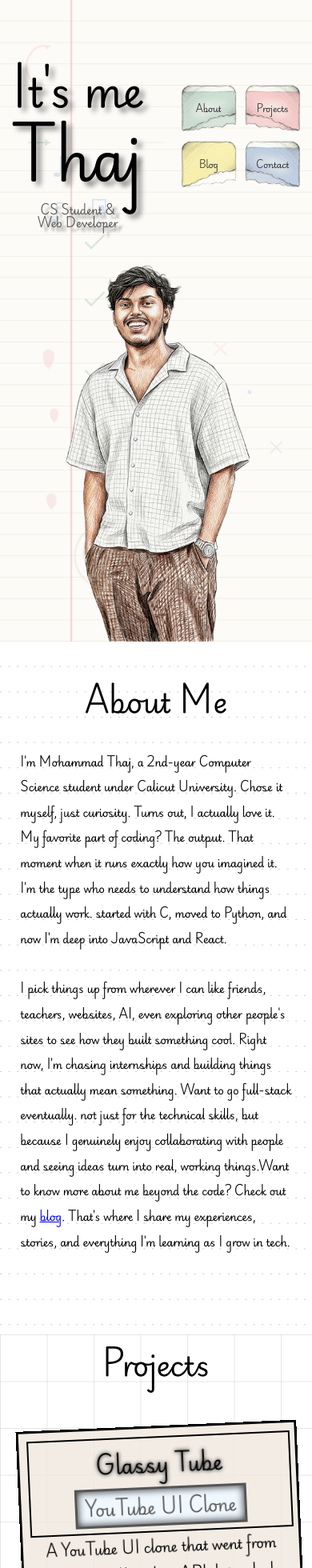
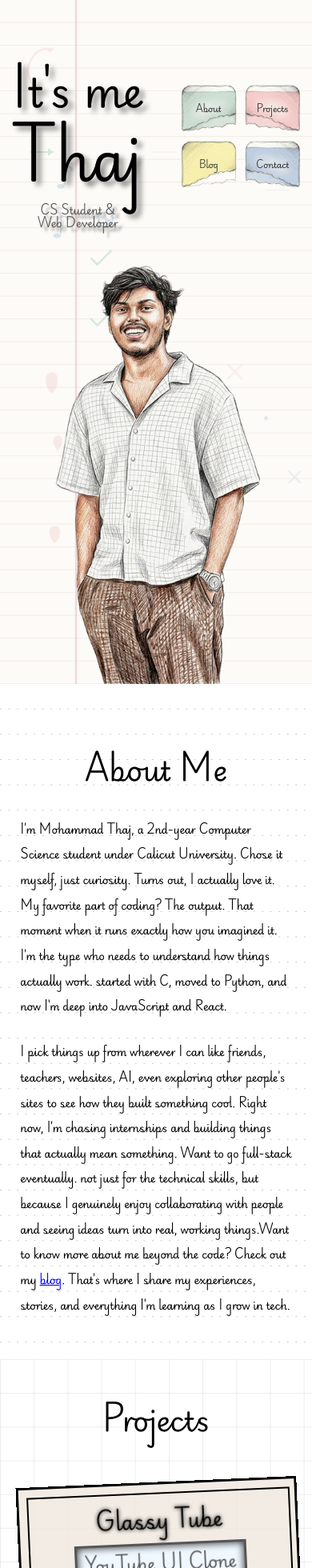
Before and after one commit to itsmethaj/portfolio, a React (Vite) app: page / in a window 390 px wide. Shown: the top 1960 px of the page at 80% size. Built offline with nearby package versions, Linux system fonts and the light colour scheme.

Commit message:
Update:made responsive

```diff
--- a/src/index.css
+++ b/src/index.css
@@ -40,6 +40,8 @@ body {
   overflow-y: scroll;
 }
 
+
+
 /*---------------Hero page---------------*/
 .hero-container {
   background-image: url("/hero-background.png");
@@ -51,7 +53,7 @@ body {
   gap: 30px;
   align-items: center;
   justify-content: space-between;
-  min-height: 100%;
+  min-height: 100svh;
 }
 
 .hero-text-container {
@@ -156,6 +158,7 @@ body {
   justify-content: center;
   width: 60%;
   max-width: 400px;
+  width: 260px;
   margin-bottom: 0;
   padding-bottom: 0;
 }
@@ -174,6 +177,8 @@ body {
   flex: 1;
 }
 
+
+
 /*---------------About page---------------*/
 .aboutme-container {
   background-image: url("/dotted.svg");
@@ -182,7 +187,7 @@ body {
   display: flex;
   align-items: center;
   justify-content: center;
-  height: 100%;
+   min-height: 100vh;
 }
 
 .aboutme-text-container {
@@ -207,21 +212,24 @@ body {
 }
 
 .para2 {
-  margin-top: 18px;
-  margin-bottom: 100px;
+  margin-bottom: 20px;
 }
 
-/*Projects page*/
+
+
+/*---------------Projects page---------------*/
 .projects-container {
   background-image: url("/grid.svg");
-  background-size: 400% auto;
-  height: 100%;
+  background-size:cover;
+   min-height: 100vh;
+   padding-bottom: 5vh;
+   padding-top: 0.1vh;
 }
 
 .projects-container h1 {
   font-size: 4vh;
-  margin-top: 0;
-  margin-bottom: 0;
+  margin-top: 4.4vh;
+  margin-bottom: 1.5vh;
   text-align: center;
 }
 
@@ -303,12 +311,13 @@ body {
   flex-direction: column;
   align-items: center;
   gap: 40px;
+  margin-top: 0;
 }
 
 .contact-text-container h1 {
-  font-size: 4vh;
-  margin-top: 0;
-  margin-bottom: 0;
+   font-size: 4vh;
+  margin-top: 4.4vh;
+  margin-bottom: 1.5vh;
   text-align: center;
 }
 
@@ -353,20 +362,22 @@ body {
   filter: drop-shadow(0 10px 15px rgba(0,0,0,0.2));
 }
 
-/*--------------- Blog Page ---------------*/
+
+
+/*--------------- Blog index Page ---------------*/
 .blog-container {
   background: url("/dotted_bg.svg");
   background-repeat: no-repeat;
   position: relative;
   overflow: hidden;
   min-height: 100vh;
-  padding: 40px 20px;
+  padding: 0 20px 40px 20px;
 }
 
 .blog-container h1 {
-  font-size: 4vh;
-  margin-top: 0;
-  margin-bottom: 0;
+   font-size: 4vh;
+  margin-top: 4.4vh;
+  margin-bottom: 1.5vh;
   text-align: center;
 }
 
@@ -419,7 +430,7 @@ body {
 
 
 
-/* Blog view/reading page */
+/*---------------Blog view/reading page---------------*/
 .blogview-container {
   display: flex;
   justify-content: center;
@@ -484,7 +495,10 @@ body {
   transform: translateX(-3px);
 }
 
-/* Responsive breakpoints */
+
+
+
+/* Responsive css */
 @media (min-width: 768px) {
   .block {
     display: inline-block;
```
Also changed, not shown: public/Untitled.png (deleted), 1 other file (tests, documents, lock files or other folders).
